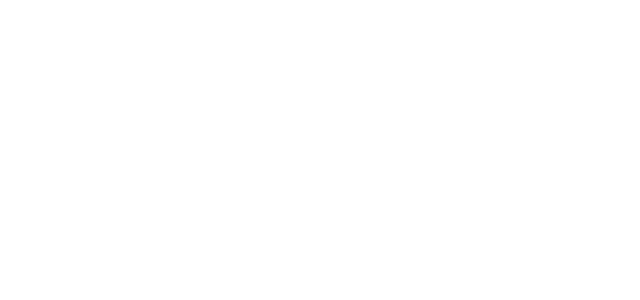
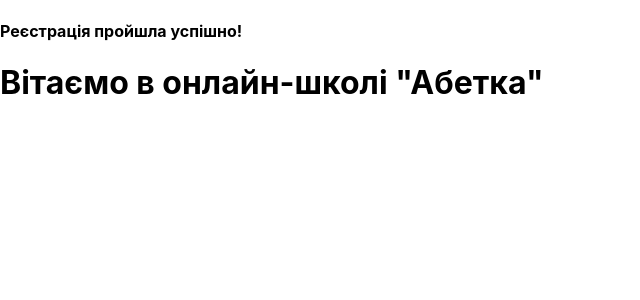
Before and after one commit to olyaprykhodko/abetka, a React (Create React App) app in the folder frontend/: page /home in a window 1280 px wide. Before the commit this address had no page. Shown: the top 300 px of the page, without its empty margins (0-640 px from the left). Built offline with nearby package versions, Linux system fonts and the light colour scheme.

Commit message:
home page added

```diff
--- a/frontend/src/App.tsx
+++ b/frontend/src/App.tsx
@@ -1,5 +1,6 @@
 import React from 'react';
 import { BrowserRouter as Router, Route, Routes } from 'react-router-dom';
+import Home from './components/Home';
 import Register from './components/Register';
 import Login from './components/Login';
 
@@ -7,6 +8,7 @@
   return (
     <Router>
       <Routes>
+        <Route path="/home" element={<Home />} />
         <Route path="/register" element={<Register />} />
         <Route path="/login" element={<Login />} />
       </Routes>
--- /dev/null
+++ b/frontend/src/components/Home.tsx
@@ -0,0 +1,12 @@
+import React from 'react';
+
+const Home: React.FC = () => {
+  return (
+    <>
+      <h4>Реєстрація пройшла успішно!</h4>
+      <h1>Вітаємо в онлайн-школі "Абетка"</h1>
+    </>
+  );
+};
+
+export default Home;
```
